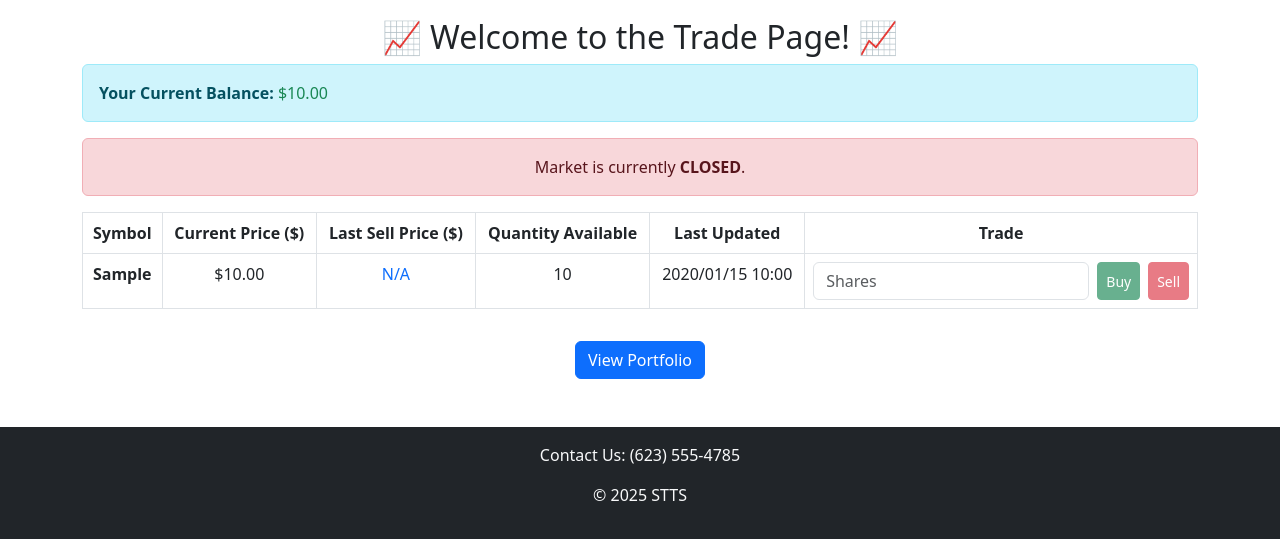
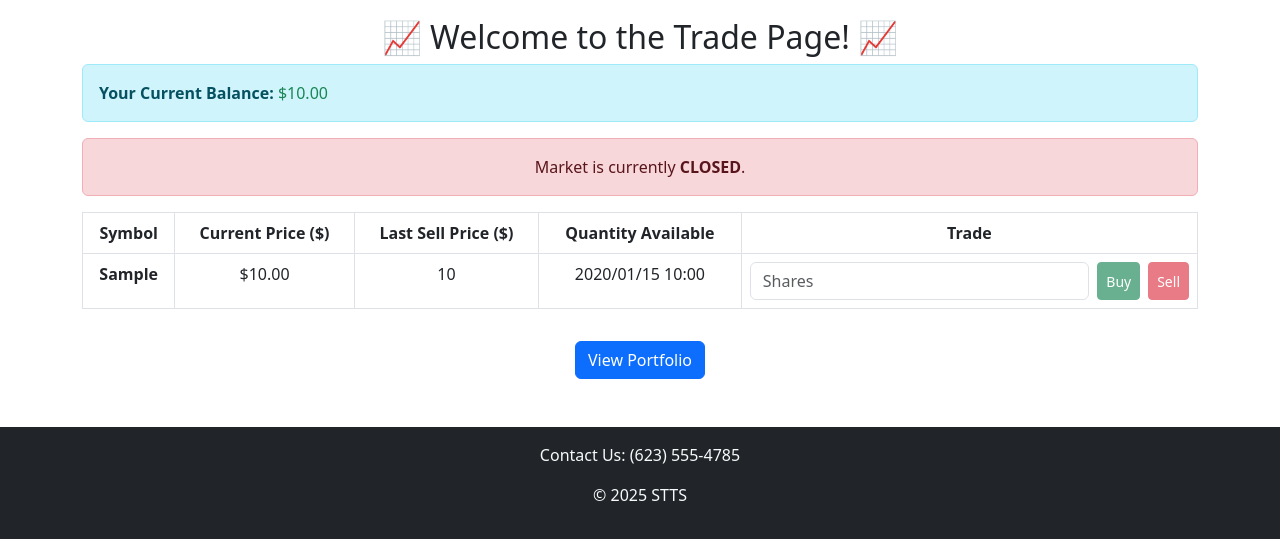
Before and after one commit to ivazqu10/Stocks, a Flask app: page /buy_sell_stock in a window 1280 px wide. Shown: the part 66-615 px from the top of the page. Run offline with Flask 3, Linux system fonts and the light colour scheme; a user stored in the database is signed in; tables that the repository leaves empty hold one stand-in row (values such as "Sample post").

Commit message:
Quick edits while in Call
Quick edits while in Call

```diff
--- a/app.py
+++ b/app.py
@@ -13,7 +13,7 @@ import random
 
 app = Flask(__name__)
 
-app.config['SQLALCHEMY_DATABASE_URI'] = 'mysql+pymysql://root:67mustang@localhost/stocks_db'
+app.config['SQLALCHEMY_DATABASE_URI'] = 'mysql+pymysql://root:Madrid0329.@localhost/stocks_db'
 app.config['SQLALCHEMY_TRACK_MODIFICATIONS'] = False
 app.config['SECRET_KEY'] = os.getenv("SECRET_KEY", 'your_secret_key_here')
 
--- a/templates/buy_sell_stock.html
+++ b/templates/buy_sell_stock.html
@@ -27,7 +27,6 @@
                     <th>Current Price ($)</th>
                     <th>Last Sell Price ($)</th>
                     <th>Quantity Available</th>
-                    <th>Last Updated</th>
                     <th>Trade</th>
                 </tr>
             </thead>
@@ -36,15 +35,6 @@
                 <tr>
                     <td><strong>{{ stock.symbol }}</strong></td>
                     <td>${{ "%.2f"|format(stock.price) }}</td>
-
-                    <!-- Last Sell Price: Uses stored backend value -->
-                    <td class="text-primary">
-                        {% if stock.holdings and stock.holdings[0].last_sell_price > 0 %}
-                            ${{ "%.2f"|format(stock.holdings[0].last_sell_price) }}
-                        {% else %}
-                            N/A
-                        {% endif %}
-                    </td>
 
                     <td>{{ stock.quantity }}</td>
                     <td>{{ stock.timestamp.strftime('%Y/%m/%d %H:%M') }}</td>
```
Also changed, not shown: templates/portfolio.html (+6 -4 lines).
